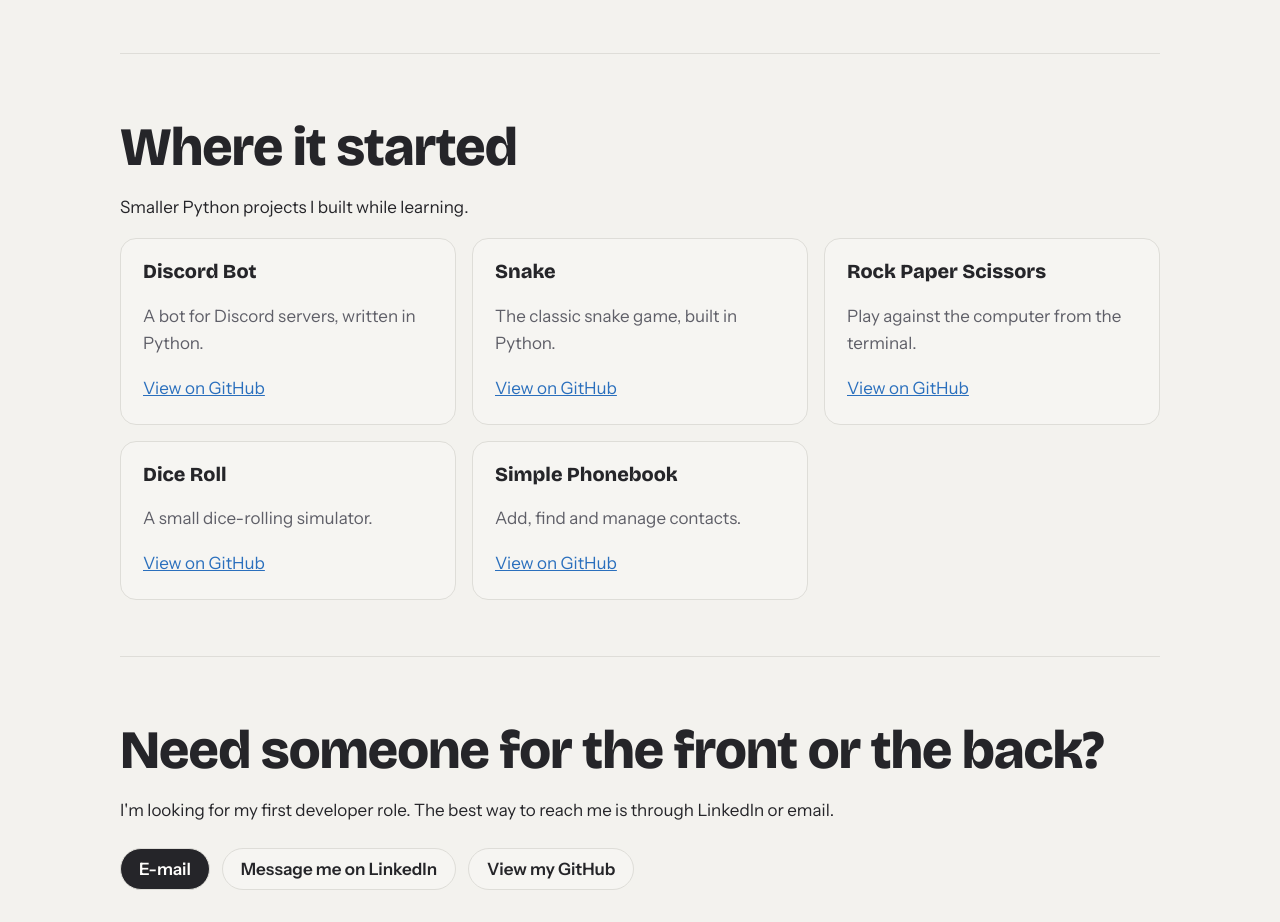
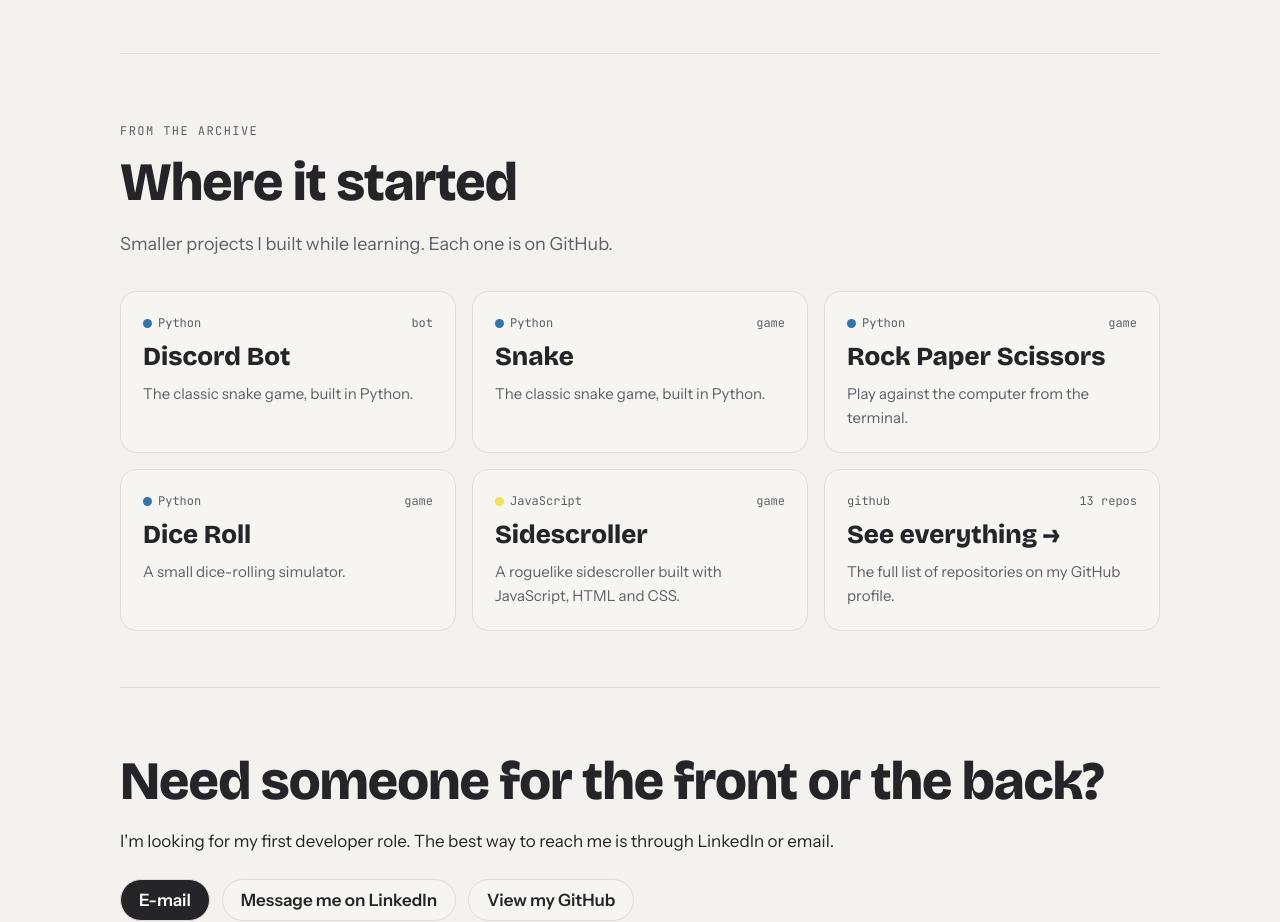
Before and after one commit to monicadfm/Portfolio, a plain HTML site: page index.html in a window 1280 px wide. Shown: the part 2596-3518 px from the top of the page. Drawn offline with nearby package versions, Linux system fonts and the light colour scheme; no server answers.

Commit message:
Polish: Where it started section

```diff
--- a/css/style.css
+++ b/css/style.css
@@ -289,6 +289,18 @@ header p strong {
     gap: 16px;
 }
 
+a.card {
+    display: grid;
+    align-content: start;
+    gap: 10px;
+    color: var(--text);
+    text-decoration: none;
+}
+
+a.card:hover {
+    color: var(--text);
+}
+
 .card {
     padding: 22px;
     background: var(--surface);
@@ -304,10 +316,41 @@ header p strong {
 
 .card h3 {
     margin-top: 0;
+    margin: 0;
+    font-size: 26px;
 }
 
 .card p {
     color : var(--muted);
+    margin: 0;
+    font-size: 15px;
+}
+
+.proj-top {
+    display: flex;
+    justify-content: space-between;
+    align-items: center;
+    font-family: var(--font-mono);
+    font-size: 12px;
+    color: var(--muted);
+}
+
+.lang {
+    display: inline-flex;
+    align-items: center;
+    gap: 6px;
+}
+
+.lang::before {
+    content: "";
+    width: 9px;
+    height: 9px;
+    border-radius: 50%;
+    background: var(--lang, #3572a5);
+}
+
+.lang.js {
+    --lang: #f1e05a;
 }
 
 /* Footer */
--- a/index.html
+++ b/index.html
@@ -218,49 +218,46 @@ Content-Type: application/json</span>
         </section>
 
         <section id="projects">
+            <p class="eyebrow">From the archive</p>
             <h2>Where it started</h2>
-            <p>Smaller Python projects I built while learning.</p>
+            <p class="lede">Smaller projects I built while learning. Each one is on GitHub.</p>
 
             <div class="grid">
-                <article class="card">
+                <a class="card" href="https://github.com/monicadfm/Python-Discord-Bot" target="_blank" rel="noopener">
+                    <div class="proj-top"><span class="lang">Python</span><span>bot</span></div>
                     <h3>Discord Bot</h3>
-                    <p>
-                        A bot for Discord servers, written in Python.
-                    </p>
-                    <a href="https://github.com/monicadfm/Python-Discord-Bot" target="_blank" rel="noopener">View on GitHub</a>
-                </article>
+                    <p>The classic snake game, built in Python.</p>
+                </a>
 
-                <article class="card">
+                <a class="card" href="https://github.com/monicadfm/Python-Snake-Game" target="_blank" rel="noopener">
+                    <div class="proj-top"><span class="lang">Python</span><span>game</span></div>
                     <h3>Snake</h3>
-                    <p>
-                        The classic snake game, built in Python.
-                    </p>
-                    <a href="https://github.com/monicadfm/Python-Snake-Game" target="_blank" rel="noopener">View on GitHub</a>
-                </article>
+                    <p>The classic snake game, built in Python.</p>
+                </a>
 
-                <article class="card">
+                <a class="card" href="https://github.com/monicadfm/RPS_python" target="_blank" rel="noopener">
+                    <div class="proj-top"><span class="lang">Python</span><span>game</span></div>
                     <h3>Rock Paper Scissors</h3>
-                    <p>
-                        Play against the computer from the terminal.
-                    </p>
-                    <a href="https://github.com/monicadfm/RPS_python" target="_blank" rel="noopener">View on GitHub</a>
-                </article>
+                    <p>Play against the computer from the terminal.</p>
+                </a>
 
-                <article class="card">
+                <a class="card" href="https://github.com/monicadfm/Python-Dice-Roll" target="_blank" rel="noopener">
+                    <div class="proj-top"><span class="lang">Python</span><span>game</span></div>
                     <h3>Dice Roll</h3>
-                    <p>
-                        A small dice-rolling simulator.
-                    </p>
-                    <a href="https://github.com/monicadfm/Python-Dice-Roll" target="_blank" rel="noopener">View on GitHub</a>
-                </article>
+                    <p>A small dice-rolling simulator.</p>
+                </a>
 
-                <article class="card">
-                    <h3>Simple Phonebook</h3>
-                    <p>
-                        Add, find and manage contacts.
-                    </p>
-                    <a href="https://github.com/monicadfm/simplephonebook" target="_blank" rel="noopener">View on GitHub</a>
-                </article>
+                <a class="card" href="https://github.com/monicadfm/Sidescroller-Game-Code" target="_blank" rel="noopener">
+                    <div class="proj-top"><span class="lang js">JavaScript</span><span>game</span></div>
+                    <h3>Sidescroller</h3>
+                    <p>A roguelike sidescroller built with JavaScript, HTML and CSS.</p>
+                </a>
+
+                <a class="card" href="https://github.com/monicadfm" target="_blank" rel="noopener">
+                    <div class="proj-top"><span>github</span><span><span class="repo-count">13</span> repos</span></div>
+                    <h3>See everything →</h3>
+                    <p>The full list of repositories on my GitHub profile.</p>
+                </a>
             </div>
         </section>
 
```
